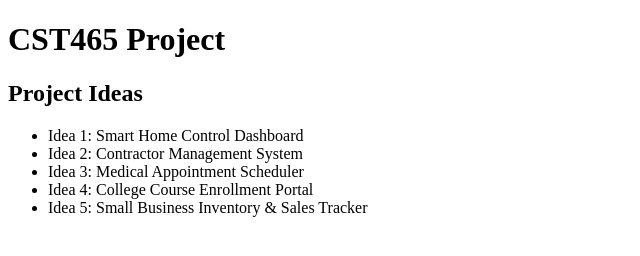
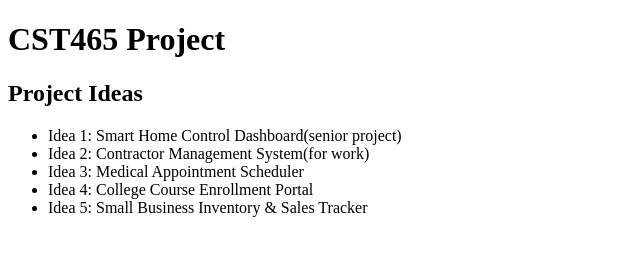
Before and after one commit to Freddyh11/CST465-Project, a plain HTML site: page docs/index.html in a window 1280 px wide. Shown: the whole page, without its empty margins (0-640 px from the left). Drawn offline with Linux system fonts and the light colour scheme.

Commit message:
Made some changes

```diff
--- a/docs/index.html
+++ b/docs/index.html
@@ -11,8 +11,8 @@
 </html>
     <h2>Project Ideas</h2>
     <ul>
-        <li>Idea 1: Smart Home Control Dashboard</li>
-        <li>Idea 2: Contractor Management System</li>
+        <li>Idea 1: Smart Home Control Dashboard(senior project)</li>
+        <li>Idea 2: Contractor Management System(for work)</li>
         <li>Idea 3: Medical Appointment Scheduler</li>
         <li>Idea 4: College Course Enrollment Portal</li>
         <li>Idea 5: Small Business Inventory & Sales Tracker</li>
```
